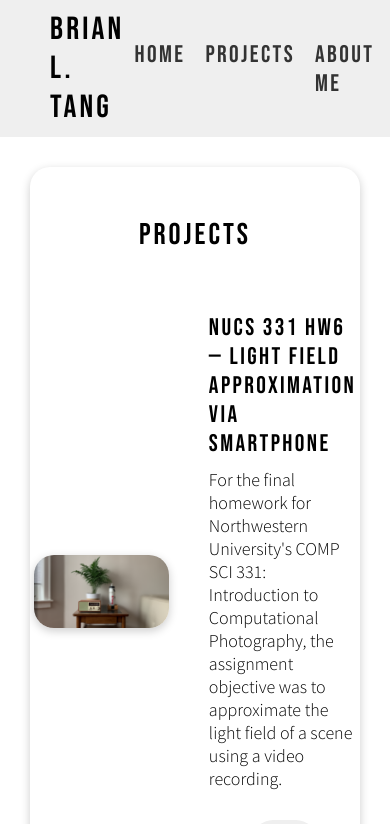
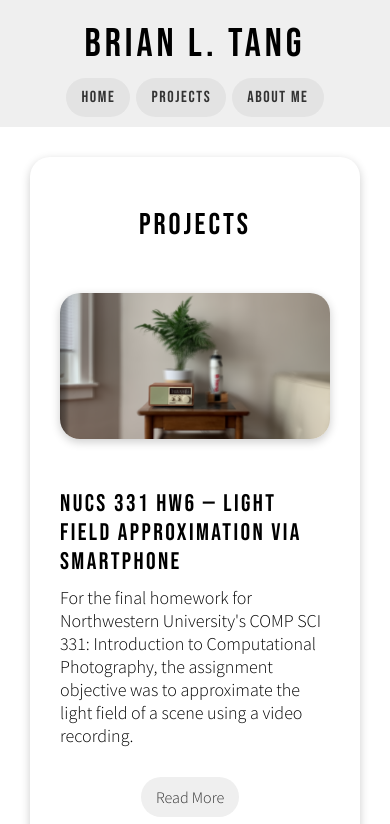
Before and after one commit to btangsp/btangsp.github.io, a plain HTML site: page projects.html in a window 390 px wide. Shown: the top 824 px of the page. Drawn offline with nearby package versions, Linux system fonts and the light colour scheme.

Commit message:
implemented some media responsiveness

```diff
--- a/main.js
+++ b/main.js
@@ -91,19 +91,7 @@ function educationInfo(schools, sectionSelector) {
 var courses = [
     {
         year: "2020",
-        name: "Human-Computer Interaction"
-    },
-    {
-        year: "2020",
-        name: "Machine Learning"
-    },
-    {
-        year: "2020",
-        name: "Introduction to Computational Photography"
-    },
-    {
-        year: "2020",
-        name: "Cybersecurity"
+        name: "Human-Computer Interaction<br>Machine Learning<br>Computational Photography<br>Cybersecurity"
     },
     {
         year: "2018",
--- a/styles.css
+++ b/styles.css
@@ -162,8 +162,8 @@ button,
 /* Main Landing Page Screen */
 
 #main {
-	width: 100vw;
-	height: 100vh;
+/*	width: 100vw;*/
+	height: calc(100vh - 59px);
 }
 
 #main .flex {
@@ -270,20 +270,10 @@ section h1 {
     gap: 40px;
 }
 
-.showcase .grid > *:first-child {
-    grid-column: 1 / span 3;
-}
-
 .project-img {
     border-radius: 20px;
     box-shadow: 0 3px 10px rgba(0,0,0,0.2);
 }
-
-/*
-.project-description p {
-    margin-bottom: 50px; solves button margin issue
-}
-*/
 
 .project-description .button {
     margin: 20px 30% 0;
@@ -358,6 +348,57 @@ footer a i {
 }
 
 /* Mobile */
-@media(max-width: 500px) {
+@media (max-width: 500px) {
 
+    /* General */
+    .grid,
+    .showcase .grid,
+    .bio .grid,
+    #courseInfo .grid,
+    .container .grid {
+        grid-template-columns: 1fr;
+        grid-template-rows: 1fr;
+    }
+
+    .col-2,
+    .col-3,
+    .col-4,
+    .col-5 {
+        grid-column: 1 / -1;
+    }
+
+    /* Navigation Bar */
+    .navbar .flex {
+        flex-direction: column;
+    }
+
+    h1.logo {
+        font-size: 2.5em;
+        margin: 20px 0 10px;
+    }
+
+    .navbar a h1 {
+        font-size: 1em;
+    }
+
+    .navbar li {
+        border-radius: 20px;
+        padding: 0 5px;
+        margin: 0 3px 10px;
+        background-color: rgba(0,0,0,0.05);
+    }
+
+    /* Main Landing Page Screen */
+    #main {
+        height: calc(100vh - 127px);
+    }
+
+    #main h1 {
+        font-size: 3em;
+    }
+
+    /* About Me Section */
+    .bio .flex {
+        flex-direction: column-reverse;
+    }
 }
```
